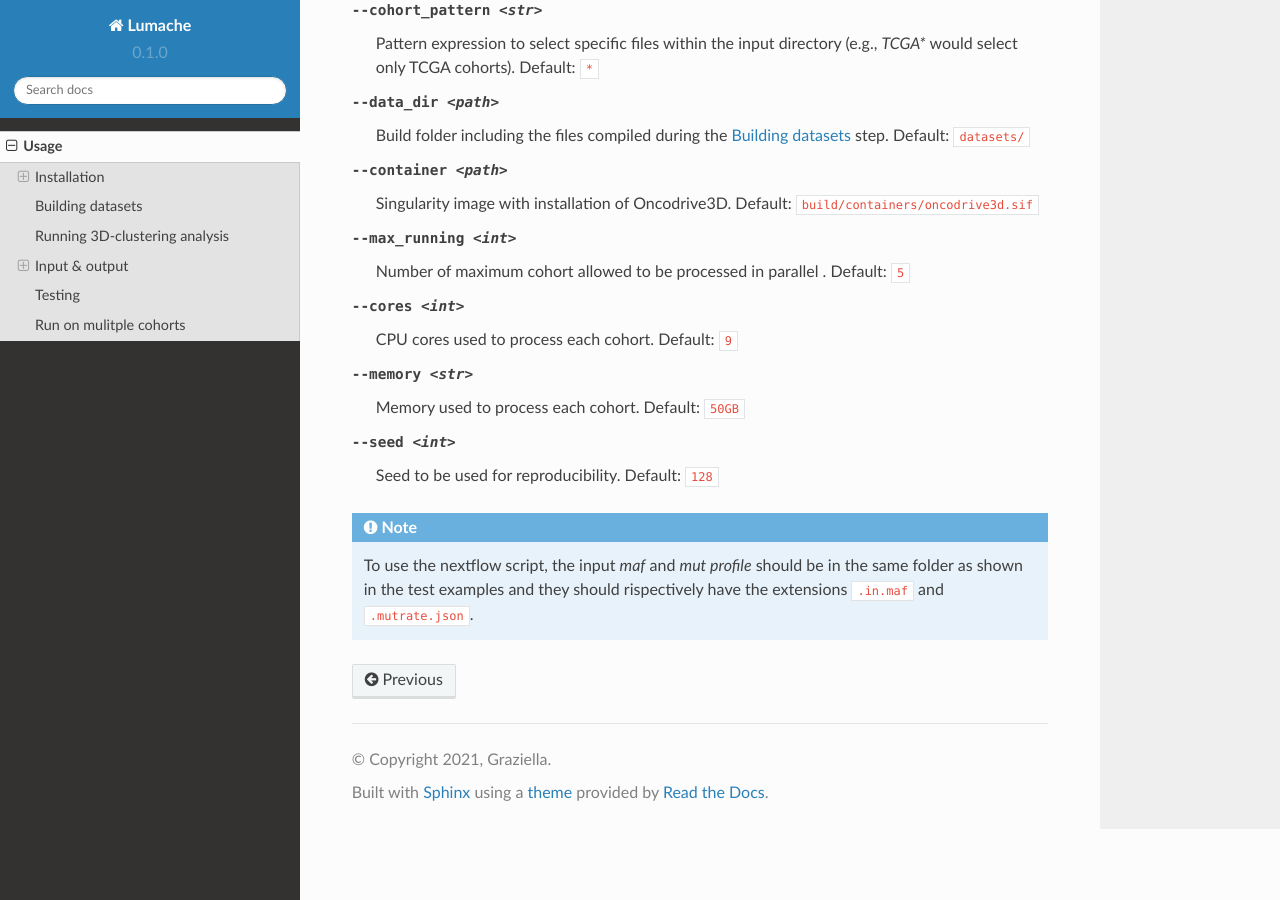
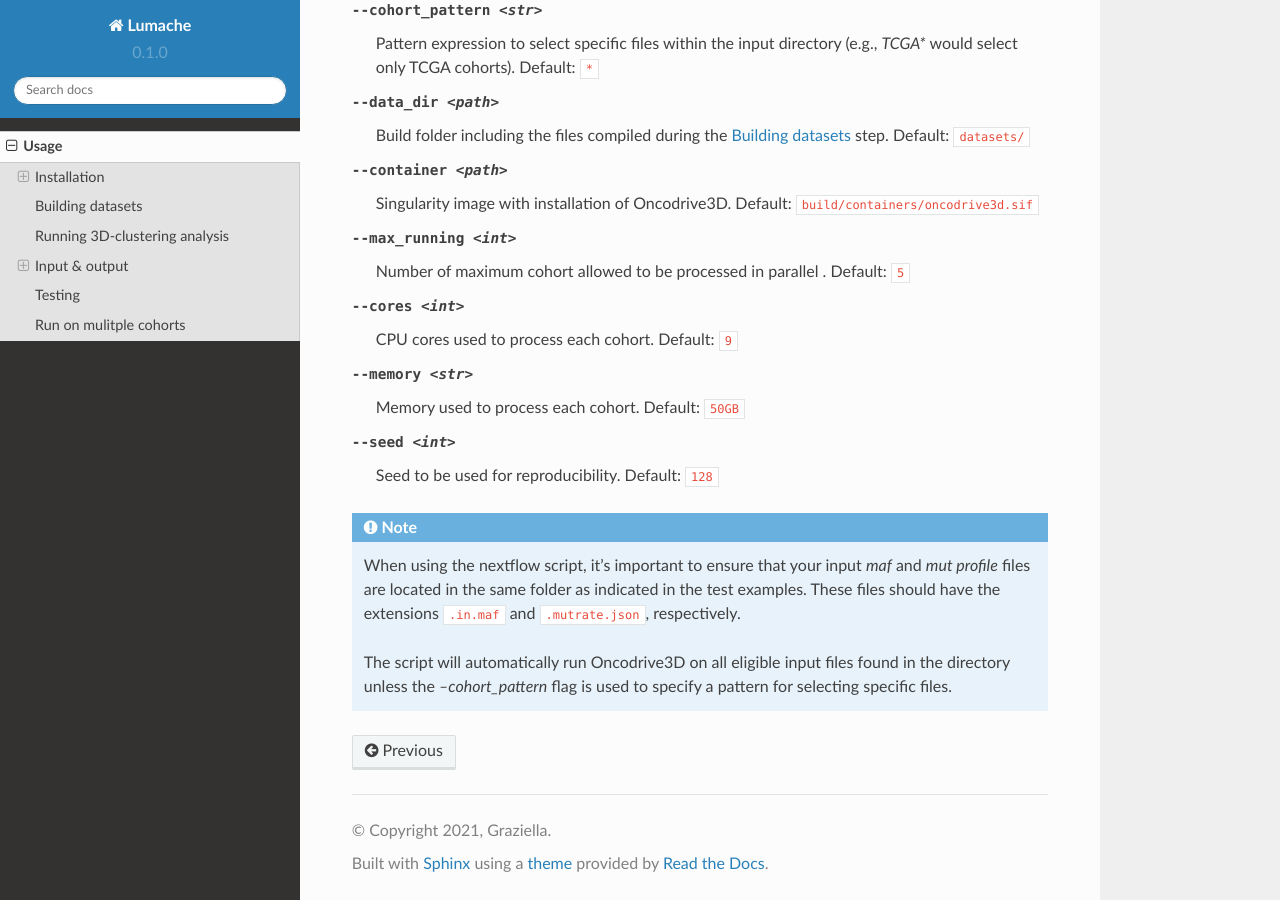
Before and after one commit to St3451/readthedocs_tmp, a Sphinx documentation site: the page built from docs/source/usage.rst, in a window 1280 px wide and 900 px high, scrolled down 8482 px. Built offline with Sphinx 7.4.7 and the Read the Docs theme 2.0.0, drawn with Linux system fonts in a browser that asks for light colours.

Commit message:
Docs update

```diff
--- a/docs/source/usage.rst
+++ b/docs/source/usage.rst
@@ -358,6 +358,11 @@ The nextflow script takes the following arguments:
 
 .. note::
 
-   To use the nextflow script, the input `maf` and `mut profile` should be in
-   the same folder as shown in the test examples and they should rispectively
-   have the extensions ``.in.maf`` and ``.mutrate.json``.
+   When using the nextflow script, it's important to ensure that your input
+   `maf` and `mut profile` files are located in the same folder as indicated
+   in the test examples. These files should have the extensions ``.in.maf``
+   and ``.mutrate.json``, respectively.
+
+   The script will automatically run Oncodrive3D on all eligible input files
+   found in the directory unless the `--cohort_pattern` flag is used to specify
+   a pattern for selecting specific files.
```
